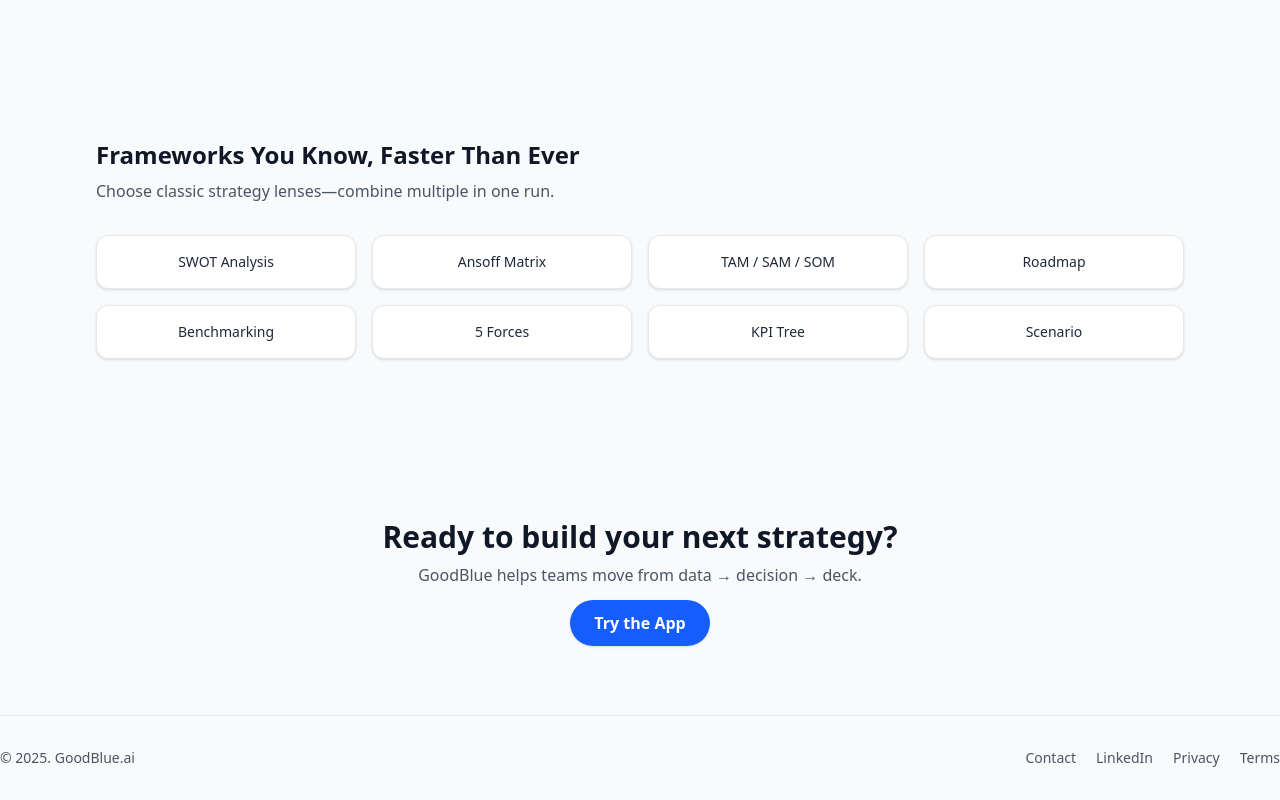
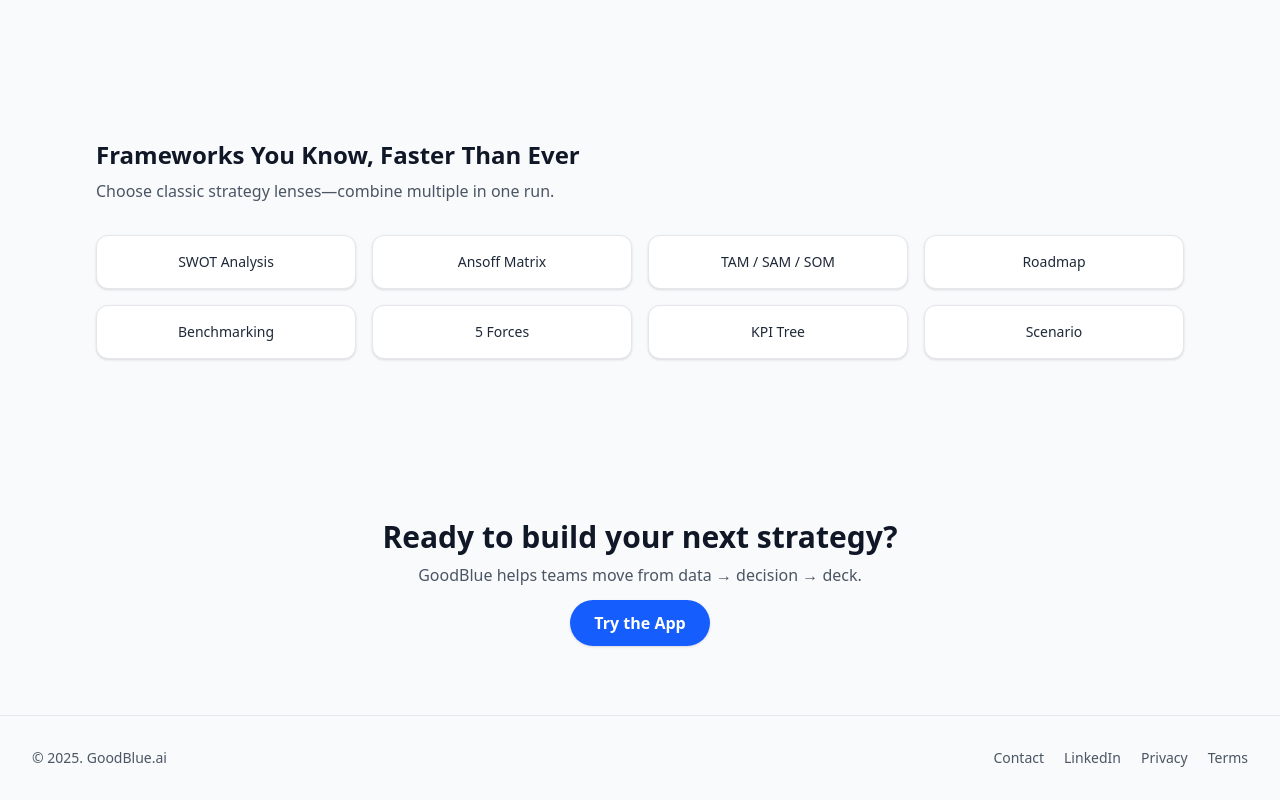
Before and after one commit to goodblue71-Strat/goodblue-web, a Next.js app: page / in a window 1280 px wide. Shown: the part 883-1683 px from the top of the page. Built offline with nearby package versions, Linux system fonts and the light colour scheme; no server answers.

Commit message:
Update Footer.tsx

```diff
--- a/components/Footer.tsx
+++ b/components/Footer.tsx
@@ -1,13 +1,25 @@
 export default function Footer() {
   return (
-    <footer className="border-t border-gray-200 py-8 text-sm text-gray-600">
-      <div className="flex flex-col items-center justify-between gap-4 sm:flex-row">
-        <p>© {new Date().getFullYear()}. GoodBlue.ai</p>
-        <div className="flex items-center gap-5">
-          <a href="#contact" className="hover:text-gray-900">Contact</a>
-          <a href="#linkedin" className="hover:text-gray-900">LinkedIn</a>
-          <a href="#privacy" className="hover:text-gray-900">Privacy</a>
-          <a href="#terms" className="hover:text-gray-900">Terms</a>
+    <footer className="border-t border-gray-200 py-8 text-sm text-gray-600 w-full">
+      <div className="mx-auto max-w-screen-xl px-4 sm:px-6 lg:px-8">
+        <div className="flex flex-col items-center justify-between gap-4 sm:flex-row min-w-0">
+          <p className="shrink-0">
+            © {new Date().getFullYear()}. GoodBlue.ai
+          </p>
+          <div className="flex items-center gap-5 flex-wrap min-w-0">
+            <a href="#contact" className="hover:text-gray-900">
+              Contact
+            </a>
+            <a href="#linkedin" className="hover:text-gray-900">
+              LinkedIn
+            </a>
+            <a href="#privacy" className="hover:text-gray-900">
+              Privacy
+            </a>
+            <a href="#terms" className="hover:text-gray-900">
+              Terms
+            </a>
+          </div>
         </div>
       </div>
     </footer>
```
